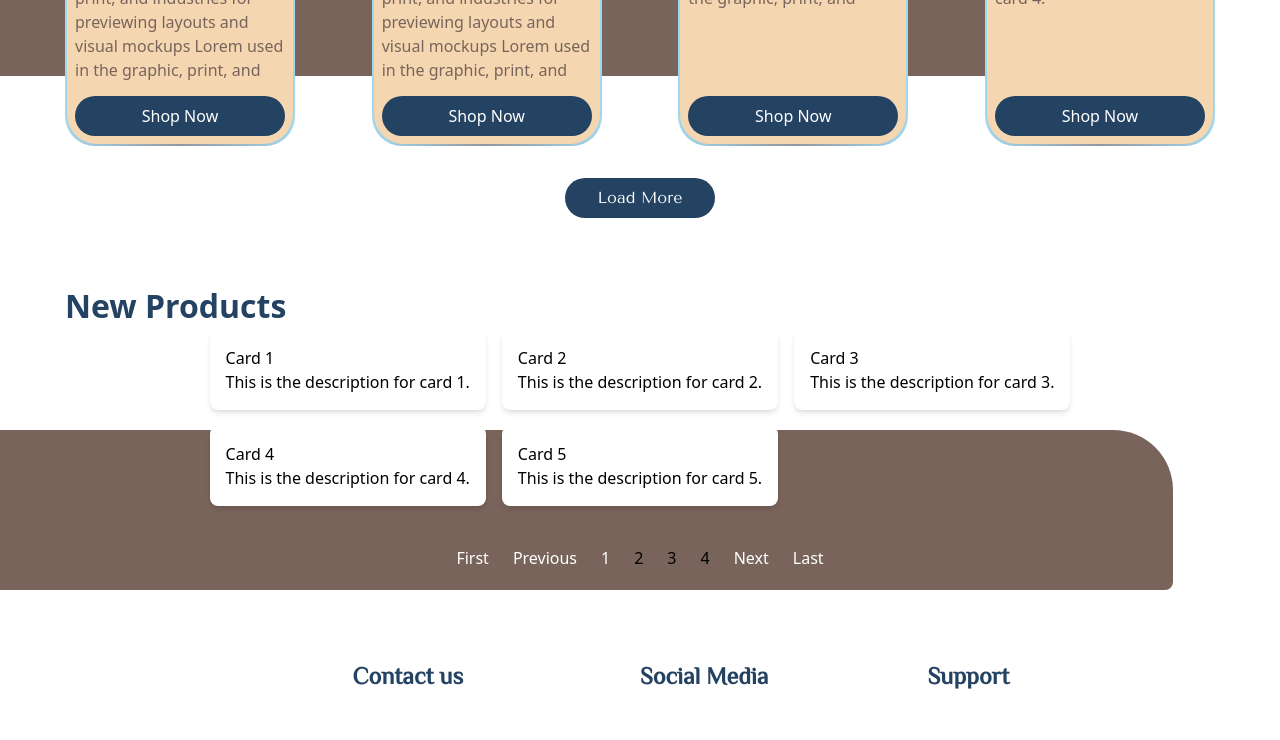
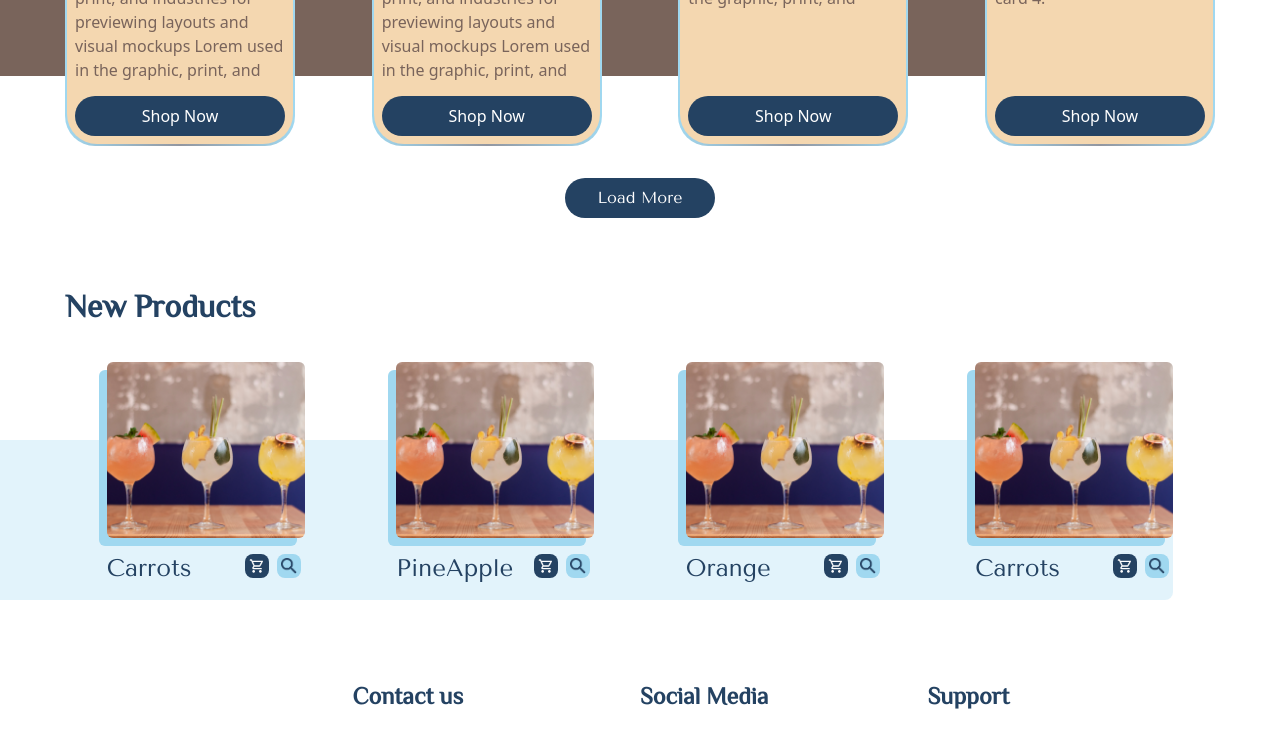
Before and after one commit to ENG9MANAR9SC/shop, a Vue app: page /index in a window 1280 px wide. Shown: the part 794-1534 px from the top of the page. Built offline with nearby package versions, Linux system fonts and the light colour scheme; grey boxes are pictures that could not be loaded.

Commit message:
update index category.vue and cardnew.vue

```diff
--- a/src/components/cardnew.vue
+++ b/src/components/cardnew.vue
@@ -1,10 +1,10 @@
 <template>
-    <div class="c-container">
+    <div class="c-container mt-8">
         <div class="relative">
-            <div class="bg-primary-blue w-64 h-44 top-2 -left-2 rounded-md absolute z-[-1]"></div>
-            <img src="../components/icons/drinks/drink3.png" alt="" class="w-64 h-44 object-cover rounded-md">
+            <div class="bg-primary-blue w-full h-44 top-2 -left-2 rounded-md absolute z-[-1]"></div>
+            <img src="../components/icons/drinks/drink3.png" alt="" class="w-full h-44 object-cover rounded-md">
             <div class="flex justify-between my-3">
-                <h3 class="font-tenor text-xlarge text-secondery">Carrots</h3>
+                <h3 class="font-tenor text-xlarge text-secondery">{{ title }}</h3>
                 <div class="flex">
                     <img src="../components/icons/shopping.png" alt="" class="bg-secondery rounded-lg w-6 h-6 p-1 m-1">
                     <img src="../components/icons/search.png" alt="" class="bg-primary-blue rounded-lg w-6 h-6 p-1 m-1">
@@ -13,3 +13,13 @@
         </div>
     </div>
 </template>
+
+<script>
+export default {
+  name: "cardnew",
+  props: {
+    title: String,
+   /*  image: String,  */
+  },
+};
+</script>
--- a/src/components/categories/index.vue
+++ b/src/components/categories/index.vue
@@ -12,7 +12,7 @@
 
         <div class=" relative mt-16 mb-8">
             <div class="c-container">
-                    <h2 class="text-2xlarge text-secondery font-Philosopher ">Categories</h2>
+                    <h2 class="text-2xlarge text-secondery font-Philosopher font-bold">Categories</h2>
                     <div class="flex flex-wrap justify-between gap-2">
                         <category v-for="category in categories" :key="category.title" :title="category.title" :description="category.description" :image="category.image" class="w-1/5"/>
                     </div>
@@ -24,68 +24,14 @@
             <button class="px-8 py-2 bg-secondery text-white rounded-[30px] font-tenor">Load More</button>
         </div>
 
-        <div class="relative mt-16 mb-8">
+        <div class=" relative mt-16 mb-8">
             <div class="c-container">
-                <h2 class="text-2xlarge text-secondery  font-bold  ">New Products</h2>
-                <div class="flex flex-col items-center">
-                <div class="grid grid-cols-1 md:grid-cols-3 gap-4">
-                    <div v-for="(card, index) in displayedCards" :key="index" class="bg-white rounded-lg shadow-md p-4">
-                        <h2 class="text-xl font-medium">{{ card.title }}</h2>
-                        <p class="text-gray-500">{{ card.description }}</p>
+                    <h2 class="text-2xlarge text-secondery font-Philosopher font-bold">New Products</h2>
+                    <div class="flex flex-wrap justify-between gap-2">
+                        <cardnew v-for="cardnew in cardnews" :key="cardnew.title" :title="cardnew.title"  :image="cardnew.image" class="w-1/5"/>
                     </div>
-                </div>
-                <nav class="mt-8" v-if="pageCount > 1">
-                    <ul class="flex items-center">
-                        <li>
-                        <button
-                            @click="changePage(1)"
-                            :disabled="currentPage === 1"
-                            class="px-3 py-2 rounded-lg text-white bg-blue-500 hover:bg-blue-600"
-                        >
-                            First
-                        </button>
-                        </li>
-                        <li>
-                        <button
-                            @click="changePage(currentPage - 1)"
-                            :disabled="currentPage === 1"
-                            class="px-3 py-2 rounded-lg text-white bg-blue-500 hover:bg-blue-600"
-                        >
-                            Previous
-                        </button>
-                        </li>
-                        <li v-for="page in pageCount" :key="page">
-                            <button
-                                @click="changePage(page)"
-                                :class="{ 'bg-blue-500 text-white': currentPage === page, 'hover:bg-blue-600': currentPage !== page }"
-                                class="px-3 py-2 rounded-lg"
-                            >
-                                {{ page }}
-                            </button>
-                        </li>
-                        <li>
-                            <button
-                                @click="changePage(currentPage + 1)"
-                                :disabled="currentPage === pageCount"
-                                class="px-3 py-2 rounded-lg text-white bg-blue-500 hover:bg-blue-600"
-                                >
-                                Next
-                            </button>
-                        </li>
-                        <li>
-                            <button
-                                @click="changePage(pageCount)"
-                                :disabled="currentPage === pageCount"
-                                class="px-3 py-2 rounded-lg text-white bg-blue-500 hover:bg-blue-600"
-                            >
-                                Last
-                            </button>
-                        </li>
-                    </ul>
-                </nav>
             </div>
-            </div>
-            <div class="absolute bg-primary h-40 w-11/12 top-1/2 rounded-tr-[60px] rounded-br-lg z-[-1]"></div>
+            <div class="absolute bg-primary-blue opacity-30 h-40 w-11/12  top-1/2 rounded-tr-[60px] rounded-br-lg z-[-2]"></div>
         </div>
 
     </div>
@@ -153,7 +99,7 @@
 </template>
 <script>
 import category from "../categories/card.vue";
-
+import cardnew from "../cardnew.vue";
 export default {
   data() {
     return {
@@ -178,9 +124,27 @@ export default {
           description: "This is the description for card 4.",
           image: "../icons/drinks/drink4.png",
         },
-    ],
+        ],
+        cardnews: [
+                {
+                    title:"Carrots",
+                    image: "../icons/drinks/drink1.png",
+                },
+                {
+                    title:"PineApple",
+                    image: "../icons/drinks/drink2.png",
+                },
+                {
+                    title:"Orange",
+                    image: "../icons/drinks/drink3.png",
+                },
+                {
+                    title:"Carrots",
+                    image: "../icons/drinks/drink4.png",
+                }
+        ],
 
-       cards: [
+     /*   cards: [
         { title: 'Card 1', description: 'This is the description for card 1.' },
         { title: 'Card 2', description: 'This is the description for card 2.' },
         { title: 'Card 3', description: 'This is the description for card 3.' },
@@ -222,11 +186,12 @@ export default {
         return;
         }
         this.currentPage = page;
-        },
-
+         */
+        };
     },
         components: {
             category,
+            cardnew,
         },
 
         };
```
